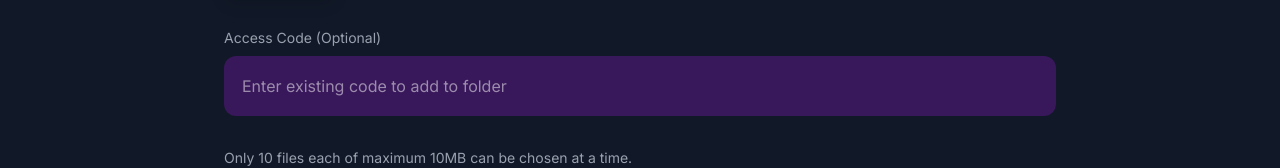
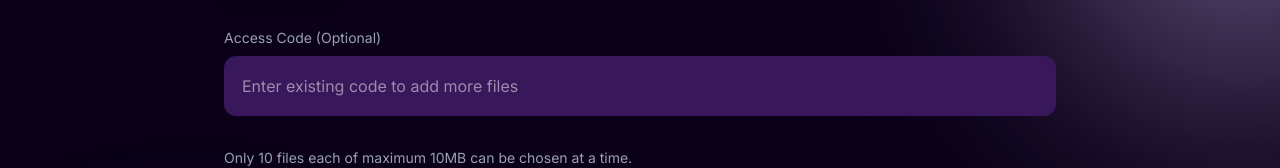
Before and after one commit to Sudhanva-Kulkarni/Get-It, a React (Vite) app: page /upload in a window 1280 px wide. Shown: the part 249-417 px from the top of the page. Built offline with nearby package versions, Linux system fonts and the light colour scheme; no server answers; a web font is replaced by a local one.

Commit message:
changes made

```diff
--- a/src/components/Navbar.jsx
+++ b/src/components/Navbar.jsx
@@ -11,14 +11,14 @@ export default function Navbar() {
   return (
     <nav className="px-4 sm:px-6 md:px-8 py-4 sm:py-5 bg-linear-to-r from-[#38175A] to-[#2a1044] shadow-2xl border-b border-[#4a1f6e] name">
       <div className="max-w-7xl mx-auto flex items-center justify-between">
-        <div className="flex items-center gap-2 sm:gap-3">
+        <a href="/" className="flex items-center gap-2 sm:gap-3 cursor-pointer hover:opacity-90 transition-opacity duration-200">
           <div className="w-10 h-10 sm:w-11 sm:h-11 rounded-full bg-white flex items-center justify-center shadow-lg p-1.5">
             <img src={logo} alt="GetIt Logo" className="w-full h-full object-contain" />
           </div>
           <h1 className="text-2xl sm:text-3xl md:text-4xl font-extrabold text-white tracking-tight" style={{ fontFamily: "'Montserrat', 'Space Grotesk', sans-serif" }}>
             GetIt
           </h1>
-        </div>
+        </a>
 
         <div className="hidden md:flex items-center gap-4 lg:gap-6">
           <a
--- a/src/index.css
+++ b/src/index.css
@@ -1,10 +1,58 @@
 @import "tailwindcss";
 body {
-    background-color: #111827;
-    color: #e5e7eb;
+  background: #0a0118;
+  color: #e5e7eb;
+  position: relative;
+  overflow-x: hidden;
+  min-height: 100vh;
 }
 
-/* ===== Black Slim Scrollbar ===== */
+body::before,
+body::after {
+  content: '';
+  position: fixed;
+  border-radius: 50%;
+  filter: blur(80px);
+  opacity: 0.5;
+  pointer-events: none;
+  z-index: 0;
+  animation-timing-function: ease-in-out;
+  animation-iteration-count: infinite;
+}
+
+body::before {
+  width: 600px;
+  height: 600px;
+  background: radial-gradient(circle, #D6B9FC, transparent 70%);
+  top: -200px;
+  right: -200px;
+  animation: float 15s alternate;
+}
+
+body::after {
+  width: 500px;
+  height: 500px;
+  background: radial-gradient(circle, #838CE5, transparent 70%);
+  bottom: -150px;
+  left: -150px;
+  animation: float 18s alternate-reverse;
+}
+
+@keyframes float {
+  0% {
+    transform: translate(0, 0) scale(1);
+  }
+  100% {
+    transform: translate(100px, 80px) scale(1.1);
+  }
+}
+
+/* Make sure content is above background */
+#root {
+  position: relative;
+  z-index: 1;
+}
+
 
 ::-webkit-scrollbar {
   width: 6px;
--- a/src/pages/Home.jsx
+++ b/src/pages/Home.jsx
@@ -1,6 +1,6 @@
 export default function Home() {
   return (
-    <div className="flex flex-col items-center justify-center text-center min-h-[calc(100vh-95px)] px-6 overflow-hidden home-container" style={{ fontFamily: "'Inter', 'Segoe UI', system-ui, sans-serif" }}>
+    <div className="flex flex-col items-center justify-center text-center min-h-[calc(100vh-95px)] px-6 home-container" style={{ fontFamily: "'Inter', 'Segoe UI', system-ui, sans-serif" }}>
       <div className="relative z-10 flex flex-col items-center">
         <h1 className="home-title font-extrabold mb-6 animate-[fadeInUp_0.8s_ease-out] tracking-tight" style={{ fontFamily: "'Space Grotesk', 'Inter', sans-serif" }}>
           Welcome to GetIt
--- a/src/pages/Upload.jsx
+++ b/src/pages/Upload.jsx
@@ -11,12 +11,19 @@ export default function Upload() {
   const [textName, setTextName] = useState("");
   const [customNames, setCustomNames] = useState([]);
 
+  const baseUrl = import.meta.env.VITE_BASEURL;
 
-  const baseUrl=import.meta.env.VITE_BASEURL;
   const resetUpload = () => {
     setUploaded(false);
     setFiles([]);
     setCustomNames([]);
+  };
+
+  const handleNewTextUpload = () => {
+    setCode("");
+    setUploaded(false);
+    setText("");
+    setTextName("");
   };
 
   const selectFiles = (e) => {
@@ -38,7 +45,9 @@ export default function Upload() {
 
   const removeFile = (index) => {
     const updated = files.filter((_, i) => i !== index);
+    const updatedNames = customNames.filter((_, i) => i !== index);
     setFiles(updated);
+    setCustomNames(updatedNames);
     toast.success("File removed");
   };
 
@@ -61,29 +70,25 @@ export default function Upload() {
 
     formData.append("names", JSON.stringify(customNames));
 
-    for (let pair of formData.entries()) {
-      console.log(pair[0], pair[1]);
-    }
+    try {
+      const response = await axios.post(`${baseUrl}/files`, formData, {
+        headers: { "Content-Type": "multipart/form-data" },
+      });
 
-    toast.promise(
-      axios.post(`${baseUrl}/files`, formData, {
-        headers: { "Content-Type": "multipart/form-data" },
-      }),
-      {
-        loading: "Uploading...",
-        success: (res) => {
-          console.log("Response from backend:", res.data);
-          if (res.data.key) setCode(res.data.key);
-
+      if (response.data.success) {
+        if (response.data.key) setCode(response.data.key);
         setUploaded(true);
         setFiles([]);
         setCustomNames([]);
-
-          return "Upload successful!";
-        },
-        error: "Upload failed. Try again.",
+        toast.success("Upload successful!");
       }
-    );
+    } catch (error) {
+      if (error.response?.status === 404) {
+        toast.error("Invalid code. Please check your code or create a new upload.");
+      } else {
+        toast.error("Upload failed. Try again.");
+      }
+    }
   };
 
   const handleTextUpload = async () => {
@@ -93,24 +98,26 @@ export default function Upload() {
     const payload = {
       contentname: textName,
       description: "",
-      content: text,
-      code: code || undefined
+      content: text
     };
 
-    toast.promise(
-      axios.post(`${baseUrl}/text-content`, payload),
-      {
-        loading: "Saving text...",
-        success: (res) => {
-          if (res.data.ui) setCode(res.data.ui);
+    try {
+      toast.loading("Saving text...");
+      const response = await axios.post(`${baseUrl}/text-content`, payload);
+
+      if (response.data.ui) {
+        setCode(response.data.ui);
         setText("");
         setTextName("");
         setUploaded(true);
-          return "Text uploaded successfully!";
-        },
-        error: "Upload failed."
+        toast.dismiss();
+        toast.success("Text uploaded successfully!");
       }
-    );
+    } catch (error) {
+      toast.dismiss();
+      console.error("Upload error:", error.response?.data);
+      toast.error("Upload failed. Try again.");
+    }
   };
 
   return (
@@ -145,22 +152,29 @@ export default function Upload() {
         ))}
       </div>
 
-      {/* CODE INPUT */}
+      {/* CODE INPUT - Only show for file tab */}
+      {tab === "file" && (
         <div className="mb-8 animate-[slideDown_0.6s_ease-out_0.3s_both]">
           <label className="block text-sm font-medium text-gray-400 mb-2">
             Access Code (Optional)
           </label>
           <input
             type="text"
-          placeholder="Enter existing code to add to folder"
+            placeholder="Enter existing code to add more files"
             value={code}
             onChange={(e) => setCode(e.target.value)}
             className="w-full p-4 rounded-xl bg-[#38175A] text-white outline-none border-2 border-transparent focus:border-[#838CE5] transition-all duration-300"
           />
         </div>
+      )}
+
+      {/* FILE SIZE INFO - Only show for file tab */}
+      {tab === "file" && (
         <div className="block text-sm font-medium text-gray-400 mb-2">
           Only 10 files each of maximum 10MB can be chosen at a time.
         </div>
+      )}
+
       {/* FILE UPLOAD */}
       {tab === "file" && (
         <div className="border-2 border-gray-700 rounded-2xl p-8 flex flex-col gap-6 animate-[fadeIn_0.4s_ease-out] hover:border-gray-600 transition-colors duration-300">
@@ -192,11 +206,12 @@ export default function Upload() {
                     </button>
                   </div>
 
-                  {/* Custom Name Input (NEW FEATURE) */}
+                  {/* Custom Name Input */}
                   <div className="mt-1">
                     <input
                       type="text"
                       placeholder="Enter custom name"
+                      value={customNames[index] || ""}
                       className="w-full p-2 mt-1 rounded-md bg-[#50207A] text-white outline-none"
                       onChange={(e) => {
                         const updated = [...customNames];
@@ -254,7 +269,7 @@ export default function Upload() {
       {/* TEXT UPLOAD SECTION */}
       {tab === "text" && (
         <div className="flex flex-col gap-6 animate-[fadeIn_0.4s_ease-out]">
-          {/* TEXT NAME INPUT - NEW */}
+          {/* TEXT NAME INPUT */}
           <div>
             <label className="block text-sm font-medium text-gray-400 mb-2">
               Text Name
@@ -295,18 +310,27 @@ export default function Upload() {
           ) : (
             <>
               {/* SHOW CODE HERE */}
-              {uploaded && (
-                <div className="mt-4 text-lg text-gray-300">
+              <div className="mt-4 p-4 bg-[#2a1044] rounded-xl border border-[#D6B9FC]">
+                <p className="text-lg text-gray-300">
                   Your access code:
-                  <span className="font-mono text-[#D6B9FC] ml-2">{code}</span>
+                  <span className="font-mono text-[#D6B9FC] ml-2 text-xl font-bold">{code}</span>
+                </p>
               </div>
-              )}
+
+              <div className="flex gap-4">
+                <button
+                  onClick={handleNewTextUpload}
+                  className="flex-1 bg-[#838CE5] text-black px-8 py-4 rounded-xl font-bold hover:bg-[#6e76dc] transition-all duration-300 hover:scale-105"
+                >
+                  Upload New Text
+                </button>
                 <a
                   href="/"
-              className="bg-green-500 text-white px-8 py-4 rounded-xl font-bold text-center hover:bg-green-600 transition-all duration-300 hover:scale-105 animate-[fadeIn_0.4s_ease-out]"
+                  className="flex-1 bg-green-500 text-white px-8 py-4 rounded-xl font-bold text-center hover:bg-green-600 transition-all duration-300 hover:scale-105 animate-[fadeIn_0.4s_ease-out]"
                 >
                   ✓ Done — Return Home
                 </a>
+              </div>
             </>
           )}
         </div>
@@ -314,6 +338,7 @@ export default function Upload() {
 
       <style>{`
         @import url('https://fonts.googleapis.com/css2?family=Space+Grotesk:wght@700&family=Inter:wght@300;400;600;700&display=swap');
+        @import url('https://cdnjs.cloudflare.com/ajax/libs/font-awesome/6.5.1/css/all.min.css');
 
         @keyframes fadeIn {
           from { opacity: 0; }
```
Lines whose indentation alone changed are shown as unchanged.
